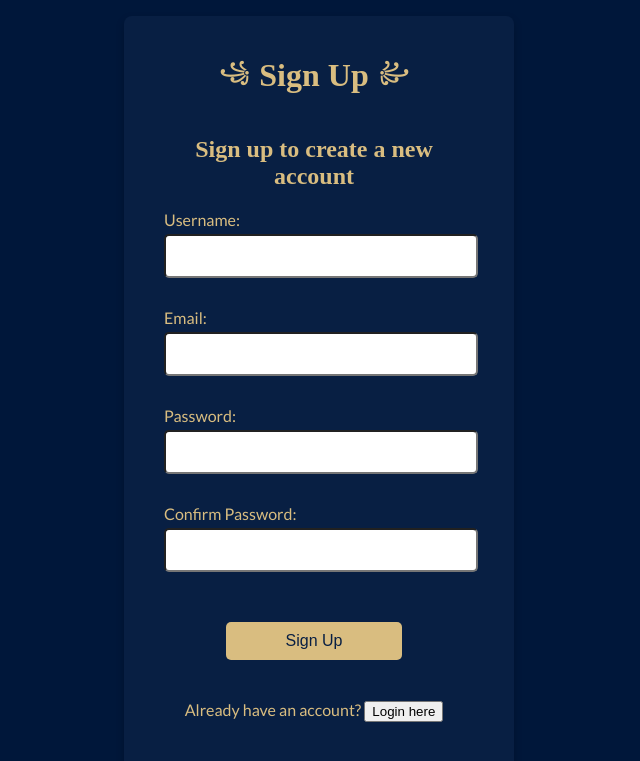
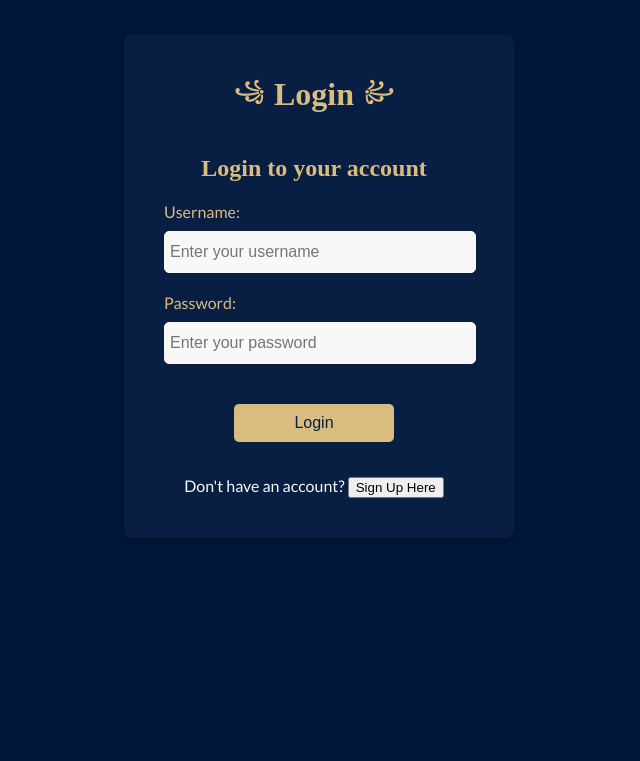
Before and after one commit to SheCodesAus/debugging_ducks_frontend, a React (Vite) app: page /signup in a window 1280 px wide. Shown: the part 257-1018 px from the top of the page, without its empty margins (321-961 px from the left). After the commit the page ends 943 px from the top, so only its background shows below. Built offline with nearby package versions, Linux system fonts and the light colour scheme; a web font is replaced by a local one.

Commit message:
fixed hover effect on Sign Up Page

```diff
--- a/src/pages/LoginPage.css
+++ b/src/pages/LoginPage.css
@@ -70,7 +70,7 @@ p {
 .login-container p {
   font-family: Lato, sans-serif;
   color: #f8f8f8;
-  margin-top: 15px;
+  margin-top: 140px;
 }
 
 .login-container form {
--- a/src/pages/SignUpPage.css
+++ b/src/pages/SignUpPage.css
@@ -71,7 +71,7 @@ p {
 #signup-container p {
   font-family: Lato, sans-serif;
   color: #f8f8f8;
-  margin-top: 15px;
+  margin-top: 11px;
   margin-bottom: 15px;
 }
 
@@ -232,7 +232,7 @@ p {
   text-decoration: underline;
 }
 
-#signup-container > div.login-sign-up-container > button {
+.signup-button {
   background: none;
   border: none;
   color: #d9bd80;
@@ -240,17 +240,10 @@ p {
   font-size: 16px;
   cursor: pointer;
   transition: color 0.3s ease;
+  text-decoration: underline;
 }
 
-/* Update button hover styles */
-.signup-container button:hover {
-  background-color: #b08c5e; /* Darker gold */
-  color: #081f43; /* Keep dark blue text on hover */
-  opacity: 0.9; /* Slight opacity for hover effect */
-  transition: all 0.3s ease;
-}
-
-.toggle-form-button:hover {
-  color: #b08c5e; /* Darker gold for text button */
+.signup-button:hover {
+  color: #b08c5e; /* Darker gold on hover */
   text-decoration: underline;
 }
--- a/src/pages/SignUpPage.jsx
+++ b/src/pages/SignUpPage.jsx
@@ -1,22 +1,22 @@
 import React from "react";
 import { useNavigate } from "react-router-dom";
 import { useAuth } from "../hooks/use-auth";
-import SignUpForm from "../components/SignUpForm";
-import "./SignUpPage.css";
+import LoginForm from "../components/LoginForm"; // assuming you have a LoginForm component
+import "./LoginPage.css";
 
-function SignUpPage() {
-  console.log("SignUpPage rendered");
+function LoginPage() {
+  console.log("LoginPage rendered");
   const navigate = useNavigate();
   const { auth } = useAuth();
 
   if (auth?.token) {
     return (
-      <div className="signup-page">
-        <div className="signup-container">
+      <div className="login-page">
+        <div className="login-container">
           <h2>You are already logged in!</h2>
           <p>
-            Log out if you wish to create a new account. Otherwise, explore the
-            site!
+            Log out if you wish to access a different account. Otherwise,
+            explore the site!
           </p>
           <button onClick={() => navigate("/")}>Go Home</button>
         </div>
@@ -25,21 +25,24 @@ function SignUpPage() {
   }
 
   return (
-    <div id="signup-page" className="signup-page">
-      <div id="signup-container" className="signup-container">
-        <h1 className="signup-heading">
-          <span className="icon">꧁</span> Sign Up{" "}
+    <div id="login-page" className="login-page">
+      <div id="login-container" className="login-container">
+        <h1 className="login-heading">
+          <span className="icon">꧁</span> Login{" "}
           <span className="icon flip-icon">꧁</span>
         </h1>
-        <h2>Sign up to create a new account </h2>
-        <SignUpForm />
-        <div className="sign-up-login-container">
-          <p className="sign-up-login-text">
-            Already have an account?{" "}
+        <h2>Login to your account</h2>
+        <LoginForm /> {/* Replace with your login form */}
+        {/* Sign Up Here Button */}
+        <div className="login-sign-up-container">
+          <p>
+            Don't have an account?{" "}
             <button
-              className="login-button"
-              onClick={() => navigate("/login")}>Login here
-              </button>
+              className="login-button" // You can apply the same class as in other buttons
+              onClick={() => navigate("/signup")}
+            >
+              Sign Up Here
+            </button>
           </p>
         </div>
       </div>
@@ -47,4 +50,4 @@ function SignUpPage() {
   );
 }
 
-export default SignUpPage;
+export default LoginPage;
```
